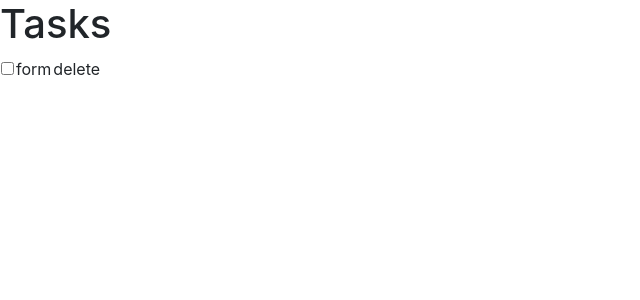
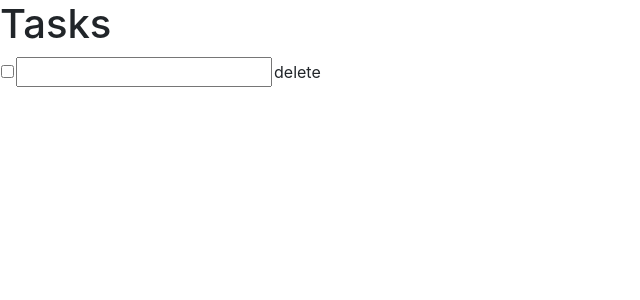
Before and after one commit to MofuMofu2/vue2-cypress-sandbox, a Vue app: page /active in a window 1280 px wide. Shown: the top 300 px of the page, without its empty margins (0-640 px from the left). Built offline with nearby package versions, Linux system fonts and the light colour scheme.

Commit message:
feature: #14 タスク入力フォーム追加

```diff
--- a/src/components/TodoList.vue
+++ b/src/components/TodoList.vue
@@ -5,7 +5,7 @@
         <td>
           <input type="checkbox" name="check" id="check" v-model="completed" />
         </td>
-        <td>form</td>
+        <td><input type="text" name="form" id="form" v-model="task" /></td>
         <td>delete</td>
       </tr>
     </table>
@@ -16,7 +16,7 @@ import Vue from "vue";
 export default Vue.extend({
   name: "TodoList",
   data: function () {
-    return { completed: false };
+    return { completed: false, task: "" };
   },
 });
 </script>
```
Also changed, not shown: 1 other file (tests, documents, lock files or other folders).
